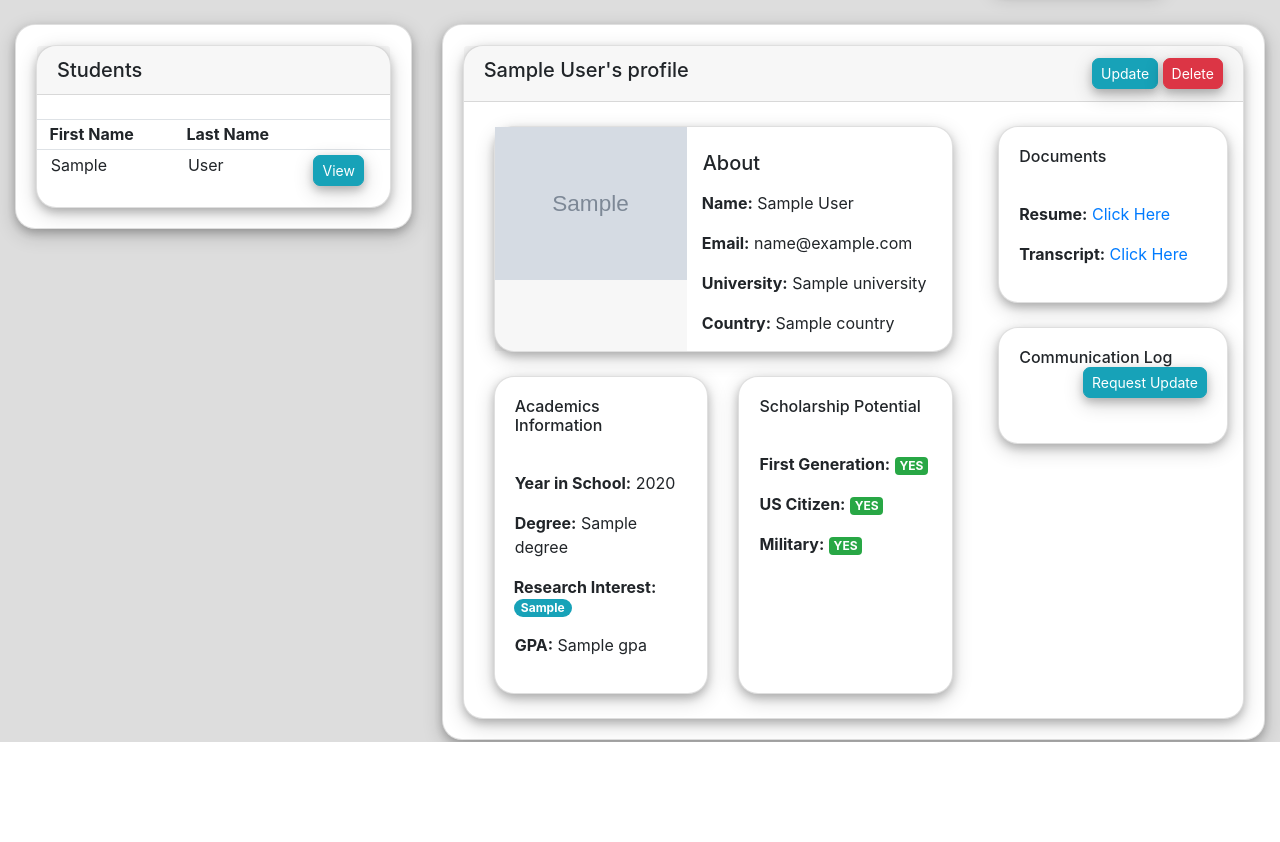
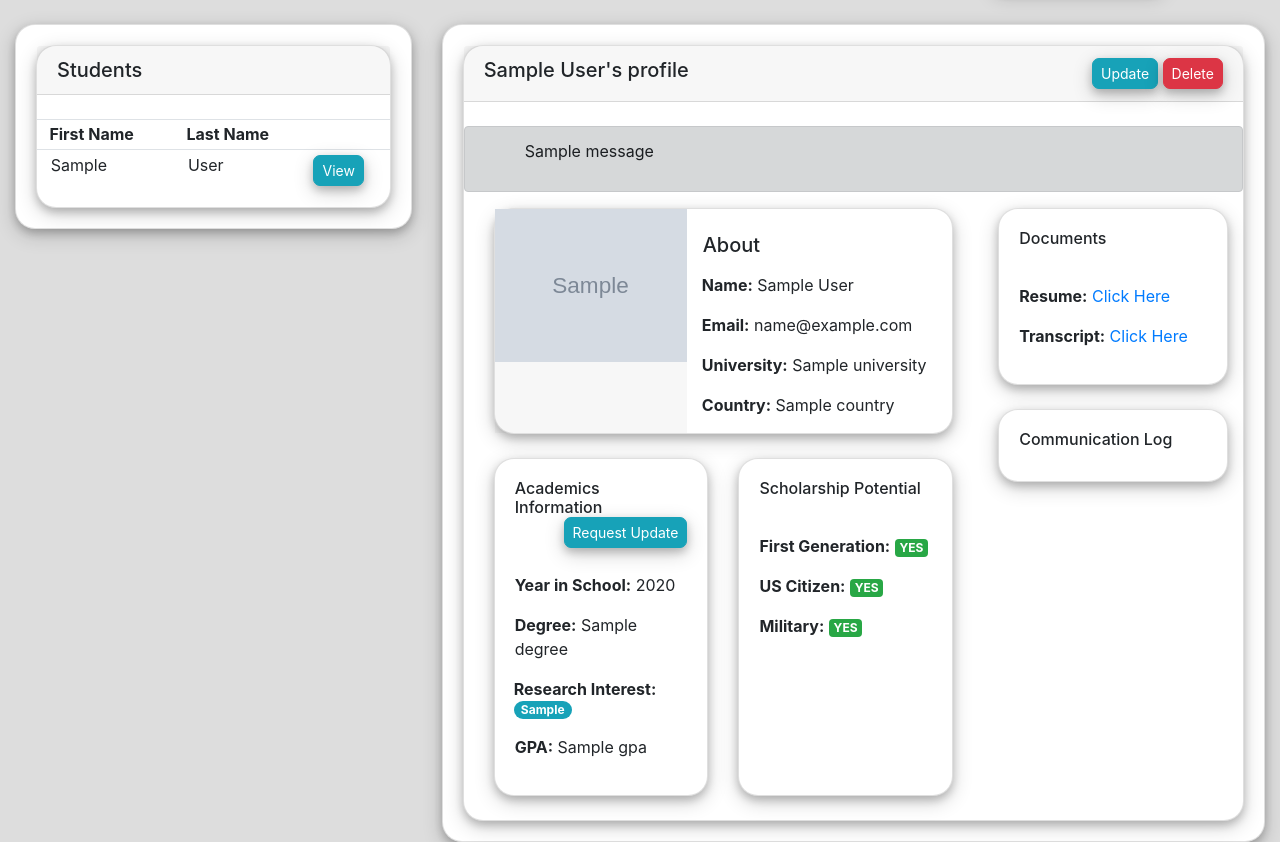
Before and after one commit to dnkelly97/pgscm, a Django app: template student/templates/student_profile.html in a window 1280 px wide. Shown: the part 58-900 px from the top of the page. Before the commit the page ends 800 px from the top, so only its background shows below. Run offline with Django 3.2, Linux system fonts and the light colour scheme; the template is opened without the code that fills it: most values are stand-ins (such as "Sample title", 1, 10 or a date in 2020); grey boxes marked "Sample" are stand-in pictures; one stand-in notice (Sample message) is shown; some libraries are stand-ins or nearby versions.

Commit message:
Modifying the student profile to better match the overall goals of the features being implemented.

```diff
--- a/student/templates/student_profile.html
+++ b/student/templates/student_profile.html
@@ -39,6 +39,15 @@
                 <a id="delete_student_button" class="btn btn-sm btn-danger" href="{% url 'delete_student' student.id %}">Delete</a>
             </small>
         </h5><br>
+        {% if messages %}
+            <div class="alert alert-dark">
+                <ul class="messages-no-bullets">
+                    {% for message in messages %}
+                    <li> {{ message }} </li>
+                    {% endfor %}
+                </ul>
+            </div>
+        {% endif %}
         <div class="container-fluid">
             <div class="row">
                 <div class="col-md-8">
@@ -73,7 +82,14 @@
                         <div class="row">
                             <div class="col-md-6 d-flex align-items-stretch">
                                 <div class="card card-body">
-                                    <h6 class="card-title">Academics Information</h6><br>
+                                    <h6 class="card-title">Academics Information
+                                        <small class="float-sm-right">
+                                            <form method="post" action="{% url 'student_profile' student.id %}">
+                                                {% csrf_token %}
+                                                <button id="submit_student_email_button" class="btn btn-sm btn-info" type="submit">Request Update</button>
+                                            </form>
+                                        </small>
+                                    </h6>
                                     <p><strong>Year in School:</strong> {{ student.school_year }} </p>
                                     <p><strong>Degree:</strong> {{ student.degree }} </p>
                                     <div class="input-group-append">
@@ -120,14 +136,7 @@
                         <p><strong>Transcript:</strong>{% if student.transcript %} <a href="{{ student.transcript.url }}"> Click Here</a>{% endif %}</p>
                     </div><br>
                     <div class="card card-body">
-                        <h6 class="card-title">Communication Log
-                            <small class="float-sm-right">
-                                <form method="post" action="{% url 'student_profile' student.id %}">
-                                    {% csrf_token %}
-                                    <button id="submit_student_email_button" class="btn btn-sm btn-info" type="submit">Request Update</button>
-                                </form>
-                            </small>
-                        </h6>
+                        <h6 class="card-title">Communication Log</h6>
                     </div>
                 </div>
             </div>
```
